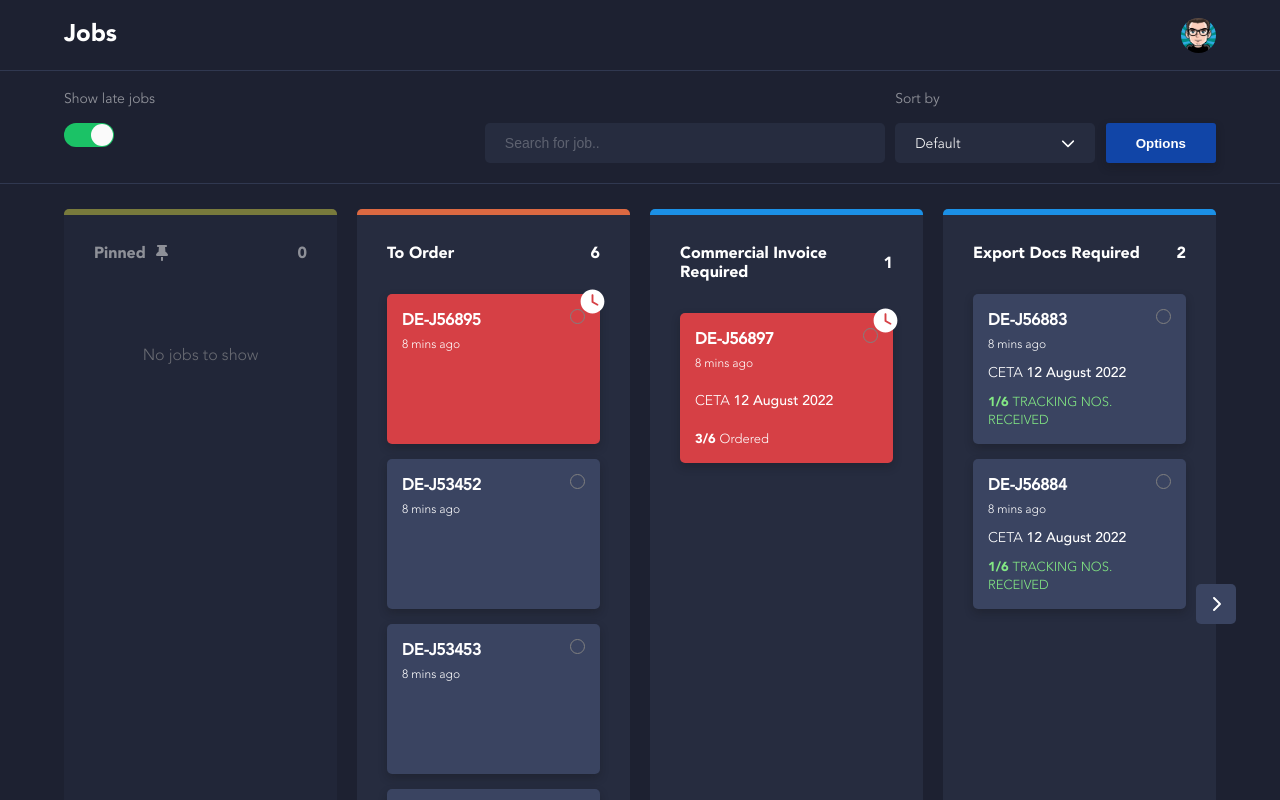
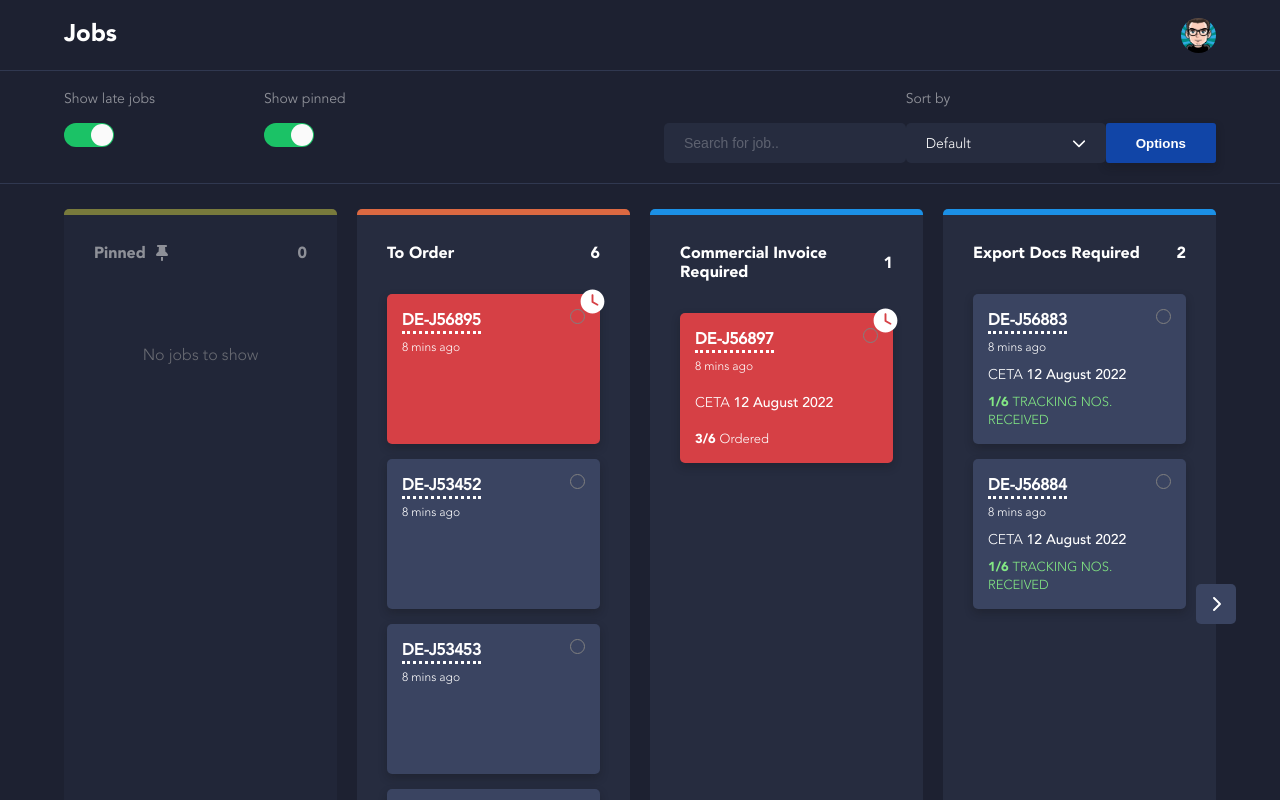
Before and after one commit to emmanuelojiji/jobscreen, a React (Create React App) app: page / in a window 1280 px wide. Shown: the top 800 px of the page. Built offline with nearby package versions, Linux system fonts and the light colour scheme.

Commit message:
showPinnedJobs state added

```diff
--- a/src/App.js
+++ b/src/App.js
@@ -24,6 +24,8 @@ const App = () => {
   const [defaultUser, setDefaultUser] = useState("Tom")
 
   const [showLateJobs, setShowLateJobs] = useState(true);
+  const [showPinnedJobs, setShowPinnedJobs] = useState(true);
+
   const [carouselView, setCarouselView] = useState(0);
 
   const [layout, setLayout] = useState("extended");
@@ -270,6 +272,22 @@ const App = () => {
             </label>
           </div>
 
+          <div className="controls-option-wrap">
+            <span className="controls-label normal">Show pinned</span>
+            <label>
+              <Toggle
+                defaultChecked={true}
+                onChange={(e) => {
+                  if (e.target.checked) {
+                    setShowPinnedJobs(true);
+                  } else {
+                    setShowPinnedJobs(false);
+                  }
+                }}
+              />
+            </label>
+          </div>
+
           <div className="controls-option-wrap"></div>
           <Search
             user={user}
@@ -384,8 +402,30 @@ const App = () => {
                             }
                           >
                             <>
+                              {showPinnedJobs && <div className="pinned-container">
+                                {toOrderArray.filter(job => (showLateJobs || !job.late) && (job.pinned)).map((job, index) => (
+                                  <JobCard
+                                    job_number={job.jobNumber}
+                                    time={job.time}
+                                    cardHeight={
+                                      layout === "extended" ? "150px" : "50px"
+                                    }
+                                    layout={layout}
+                                    backgroundColor={job.late && "#D64045"}
+                                    displayLateIcon={job.late && "block"}
+                                    statusColor={job.late ? "white" : "#83E884"}
+                                    cetaDisplay="none"
+                                    circleOnClick={(e) => { togglePin(job.jobNumber); e.stopPropagation() }}
+                                    circleBackground={job.pinned && "gold"}
+                                    user_name={job.user_name}
+                                    defaultUser={defaultUser}
+                                  />
+                                ))}
+                              </div>}
 
-                              {toOrderArray.filter(job => (showLateJobs || !job.late)).map((job, index) => (
+
+
+                              {toOrderArray.filter(job => (showLateJobs || !job.late) && !job.pinned).map((job, index) => (
                                 <JobCard
                                   job_number={job.jobNumber}
                                   time={job.time}
@@ -414,7 +454,7 @@ const App = () => {
                           <Column
                             category="Commercial Invoice Required"
                             borderTopColor="#1B90E6"
-                            opacity={commercialInvoiceReqArray.length == 0 || (commercialInvoiceReqArray.length ==  1 && !showLateJobs) && "0.5"}
+                            opacity={commercialInvoiceReqArray.length == 0 || (commercialInvoiceReqArray.length == 1 && !showLateJobs) && "0.5"}
                             amount_in_category={!showLateJobs ? commercialInvoiceReqArray.length - commercialInvoiceReqArray.filter(job => job.late).length : commercialInvoiceReqArray.length}
                             width={
                               !columns.commercial_invoice_req.extended && "79px"
@@ -431,7 +471,7 @@ const App = () => {
                             }
                           >
                             <>
-                              {commercialInvoiceReqArray.length == 0 || (commercialInvoiceReqArray.length ==  1 && !showLateJobs) && (
+                              {commercialInvoiceReqArray.length == 0 || (commercialInvoiceReqArray.length == 1 && !showLateJobs) && (
                                 <p className="no-jobs light">No jobs to show</p>
                               )}
 
--- a/src/Components/Column.scss
+++ b/src/Components/Column.scss
@@ -120,6 +120,7 @@
 .pinned-container{
   margin-bottom: 15px;
 
+
   &:empty{
     display: none;
   }
--- a/src/Components/JobCard.scss
+++ b/src/Components/JobCard.scss
@@ -25,6 +25,7 @@
   font-weight: bold;
   text-align: center;
   margin-right: 10px;
+  border-bottom-style: dotted;
 }
 
 .circle {
```
